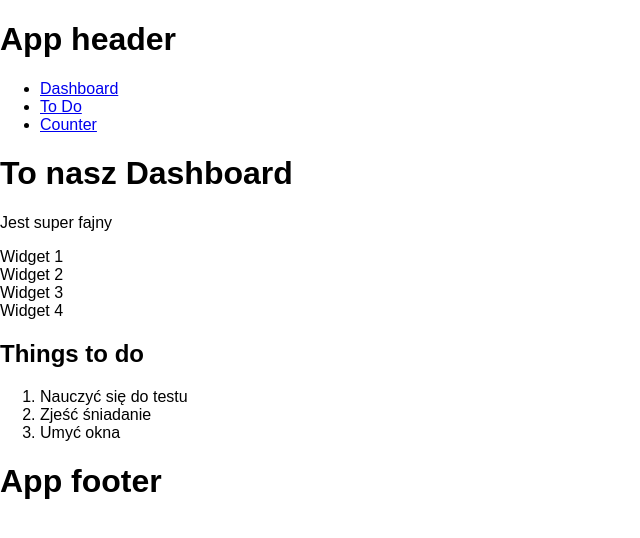
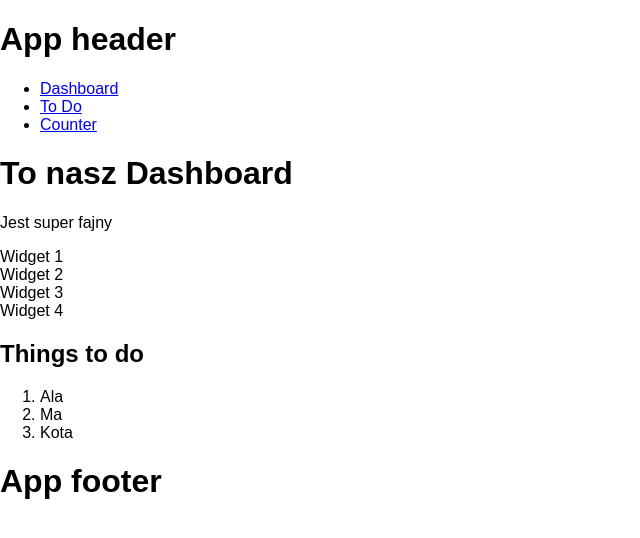
Before and after one commit to jakubfedyk/react_cw, a React (Create React App) app in the folder todo/: page /todo in a window 1280 px wide. Shown: the top 538 px of the page, without its empty margins (0-640 px from the left). Built offline with nearby package versions, Linux system fonts and the light colour scheme.

Commit message:
example with state delay

```diff
--- a/todo/src/components/ToDo.js
+++ b/todo/src/components/ToDo.js
@@ -1,7 +1,7 @@
-import React, { Component } from 'react';
+import React, {Component} from 'react';
 
 class ToDo extends Component {
-    constructor (props) {
+    constructor(props) {
         super(props);
         this.state = {
             tasks: [
@@ -12,6 +12,17 @@ class ToDo extends Component {
         }
 
     }
+
+    componentDidMount() {
+        setTimeout(() => {
+            this.setState({
+                tasks: [
+                    'Ala', 'Ma', 'Kota'
+                ]
+            })
+        }, 5000);
+    }
+
     render() {
         return <div>
             <h2>Things to do</h2>
```
